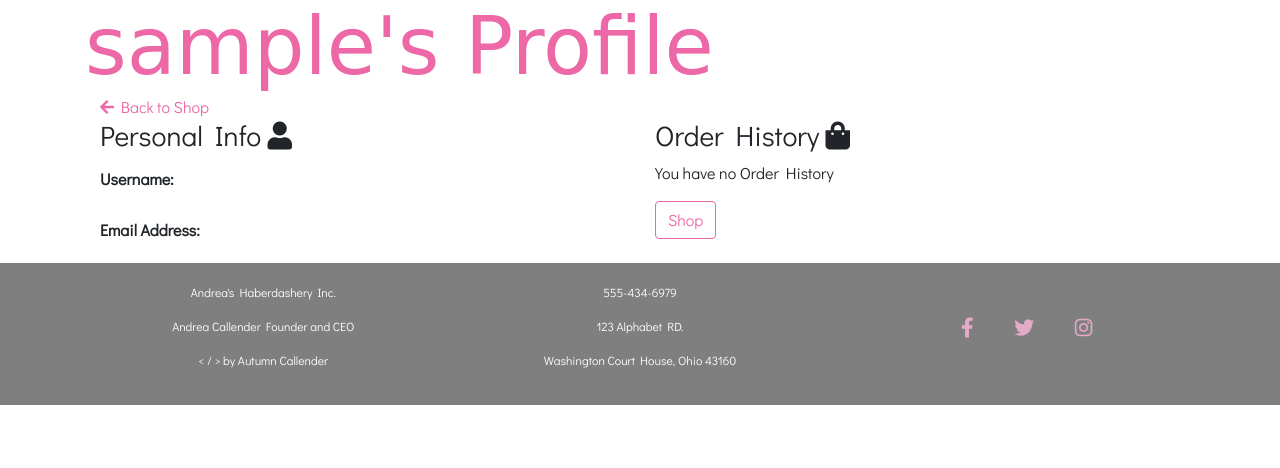
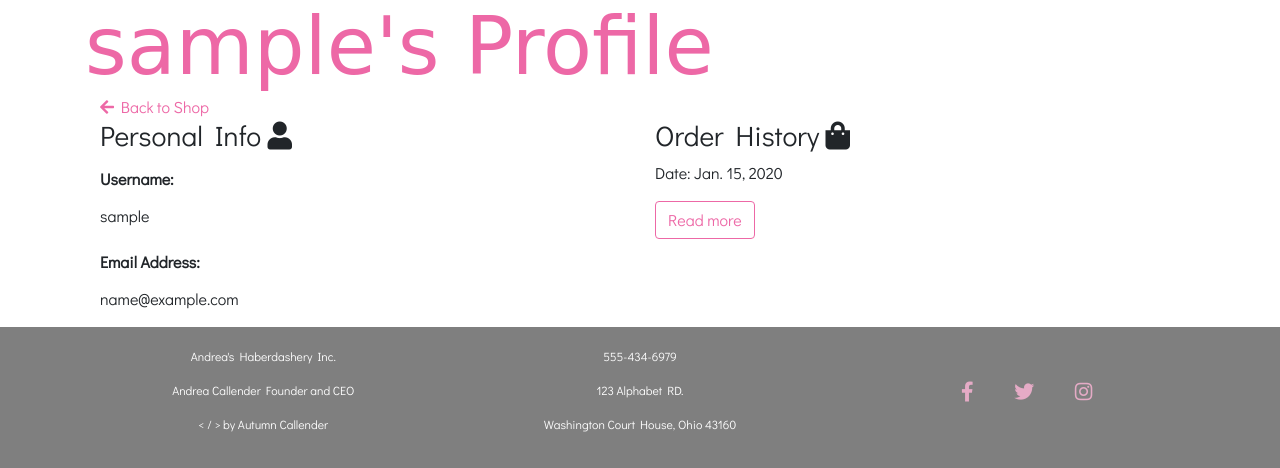
Before and after one commit to callendera/MilestoneProject4, a Django app: page /accounts/profile/ in a window 1280 px wide. Shown: the part 201-669 px from the top of the page. Run offline with Django 3.2, Linux system fonts and the light colour scheme; a user stored in the database is signed in; tables that the repository leaves empty hold one stand-in row (values such as "Sample post"); some libraries are stand-ins or nearby versions; some web fonts are replaced.

Commit message:
completed all functionality for order history

```diff
--- a/accounts/templates/profile.html
+++ b/accounts/templates/profile.html
@@ -13,11 +13,11 @@
         <h6 class="py-2">
             <strong>Username:</strong>
         </h6>
-        <p> {{ profile.username }} </p>
+        <p> {{ user }} </p>
         <h6 class="py-2">
             <strong>Email Address:</strong>
         </h6>
-        <p> {{ profile.email }} </p>
+        <p> {{ user.email }} </p>
     </div>
     <div class="col-6">
         <h3> Order History <i class="fas fa-shopping-bag"></i> </h3>
--- a/accounts/views.py
+++ b/accounts/views.py
@@ -4,6 +4,7 @@ from django.contrib.auth.decorators import login_required
 from accounts.forms import UserLoginForm, UserRegistrationForm
 from checkout.models import Order, OrderLineItem
 from django.utils import timezone
+from products.models import Product
 
 
 def index(request):
@@ -42,7 +43,10 @@ def login(request):
 @login_required
 def profile(request):
     """A view that displays the profile page of a logged in user"""
-    return render(request, 'profile.html')
+    if request.user:
+        orders = Order.objects.filter(user=request.user, date__lte=timezone.now()).order_by('-date')
+
+        return render(request, "profile.html", {'orders': orders})
 
 def registration(request):
     """Render the registration page"""
@@ -73,10 +77,9 @@ def order_history(request):
     Retrieves the order history of the user.
     """
     if request.user:
-        order_list = Order.objects.filter(user=request.user, date__lte=timezone.now()).order_by('-date')
+        orders = Order.objects.filter(user=request.user, date__lte=timezone.now()).order_by('-date')
 
-        page = request.GET.get('page')
-        return render(request, "order_list.html", {'orders': orders})
+        return render(request, "profile.html", {'orders': orders})
 
 
 @login_required
@@ -86,6 +89,6 @@ def order_info(request, pk):
     order_total = 0
     line_item = OrderLineItem.objects.filter(order=order)
     for item in line_item:
-        order_total += item.total
-
-    return render(request, "order_info.html", {'order': order, 'line_item': line_item, 'order_total': order_total})
+        product = Product.objects.get(id=item.product.id)
+        order_total += product.price * item.quantity
+    return render(request, "order-info.html", {'order': order, 'line_item': line_item, 'order_total': order_total, 'product': product})
```
Also changed, not shown: accounts/templates/order-info.html (+8 -6 lines).
